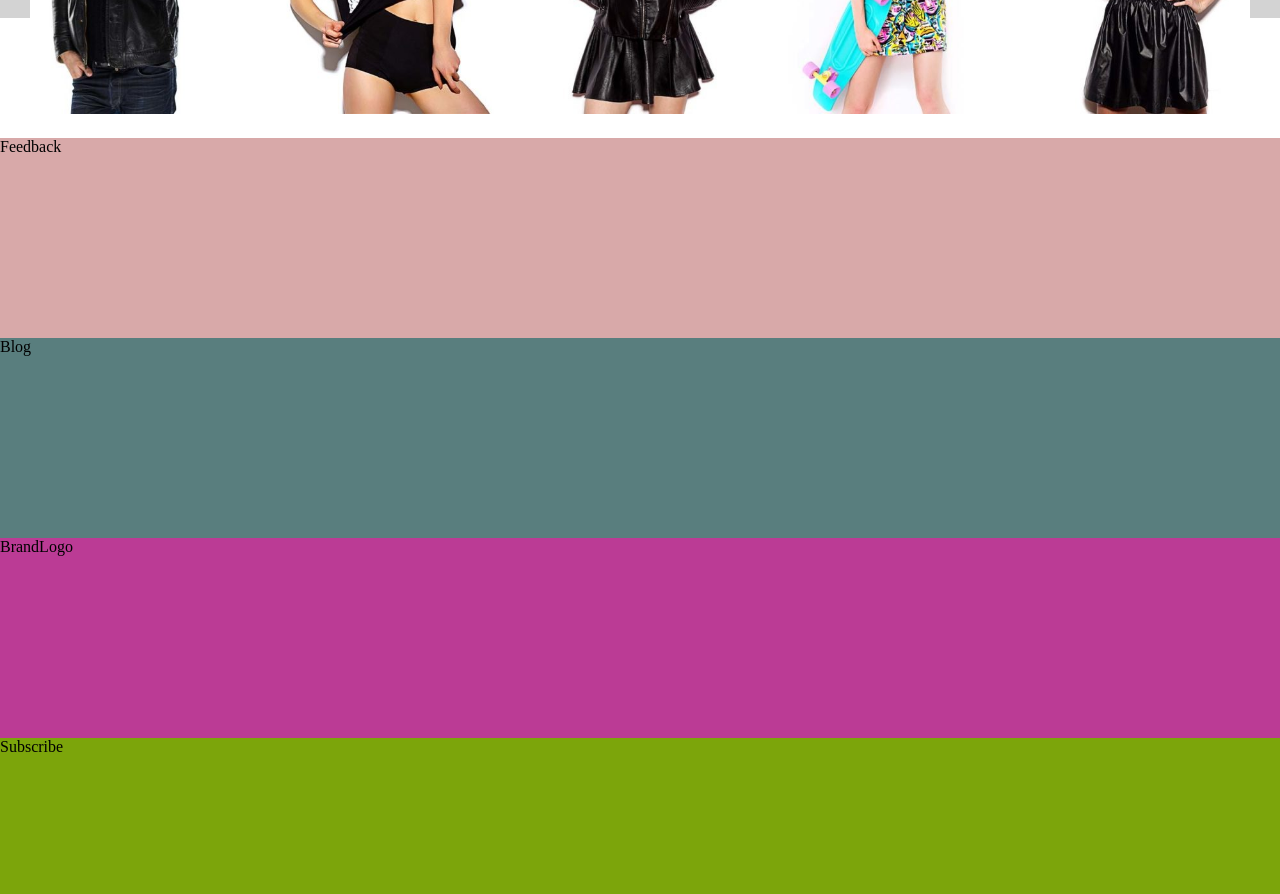
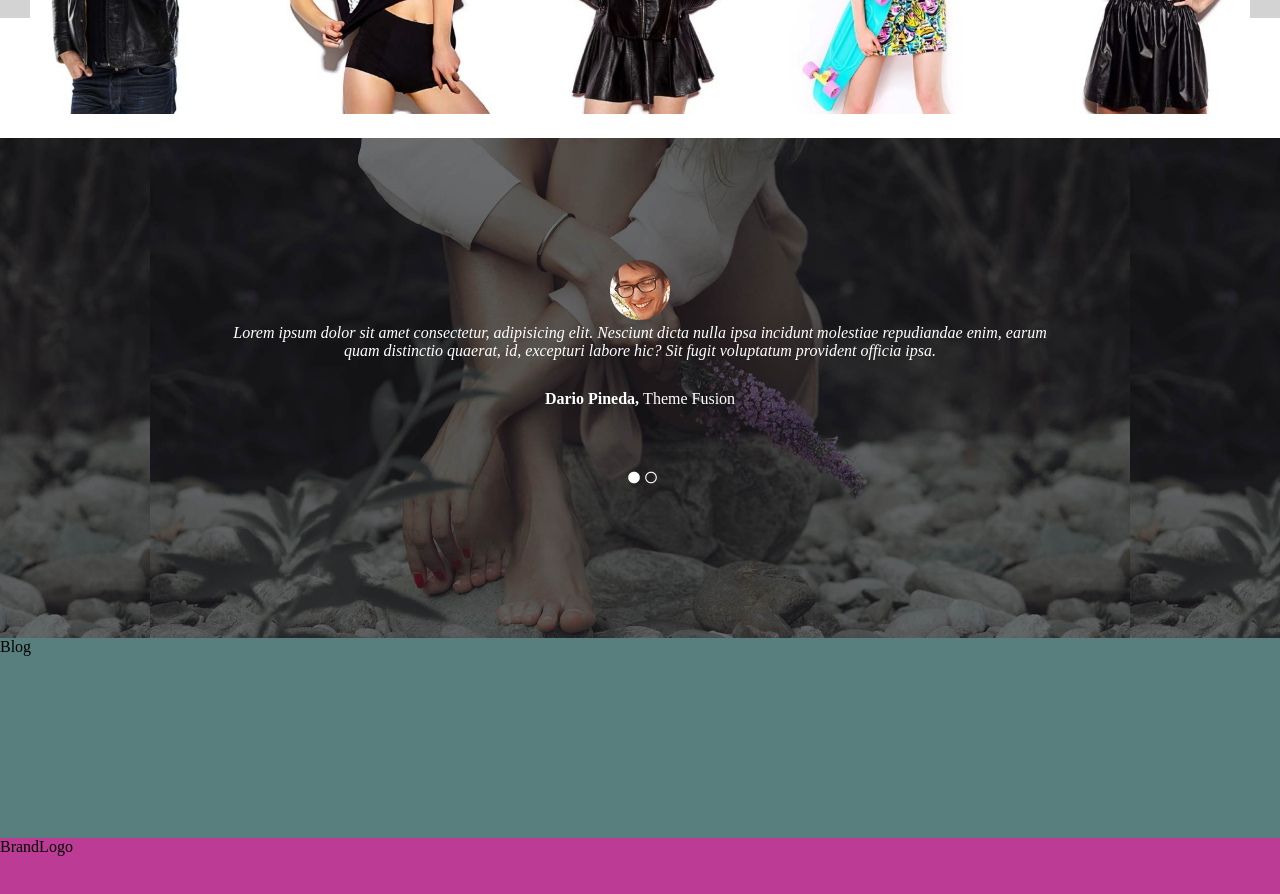
Before and after one commit to G-Salis/proj-html-vuejs, a Vue app: page / in a window 1280 px wide. Shown: the part 3440-4334 px from the top of the page. Built offline with nearby package versions, Linux system fonts and the light colour scheme.

Commit message:
Feedback completed

```diff
--- a/src/components/Feedback.vue
+++ b/src/components/Feedback.vue
@@ -1,7 +1,38 @@
 <template>
    <section class="feedback">
 
-     Feedback
+     <div class="fb-photo">
+       <img src="../assets/img/man_testimonial.png" alt="">
+     </div>
+
+     <div class="fb-text">
+       Lorem ipsum dolor sit amet consectetur, adipisicing elit. Nesciunt dicta nulla ipsa incidunt molestiae repudiandae enim, earum quam distinctio quaerat, id, excepturi labore hic? Sit fugit voluptatum provident officia ipsa.
+     </div>
+
+     <div class="fb-gen">
+
+       <span class="fb-name">
+        Dario Pineda,
+       </span>
+
+       <span class="fb-acquist">
+        Theme Fusion
+       </span>
+
+     </div>
+
+     <div class="fb-gen">
+
+       <span class="fb-name">
+        <i class="fas fa-circle"></i>
+       </span>
+
+       <span class="fb-acquist">
+        <i class="far fa-circle"></i>
+       </span>
+
+     </div>
+
 
   </section>
 </template>
@@ -17,8 +48,36 @@ export default {
 
 <style lang="scss">
 .feedback{
-  background-color: rgb(216, 169, 169);
-  height: 200px;
+  background-image: url('../assets/img/testimonials_home_1_bg.jpg');
+  background-position: center;
+  background-size: contain;
+  height: 500px;
   width: 100%;
+  display: flex;
+  flex-direction: column;
+  justify-content: center;
+  align-items: center;
+  text-align: center;
+  color: white;
+}
+
+.fb-photo{
+  width: 60px;
+  img{
+    width: 100%;
+  }
+}
+
+.fb-text{
+  width: 65%;
+  font-style: oblique;
+}
+
+.fb-gen{
+  margin: 30px;
+}
+
+.fb-acquist{
+  font-weight: 400;
 }
 </style>
```
